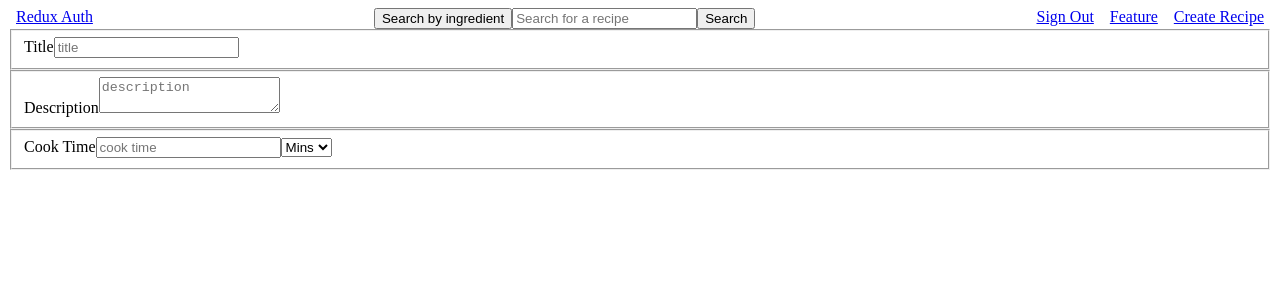
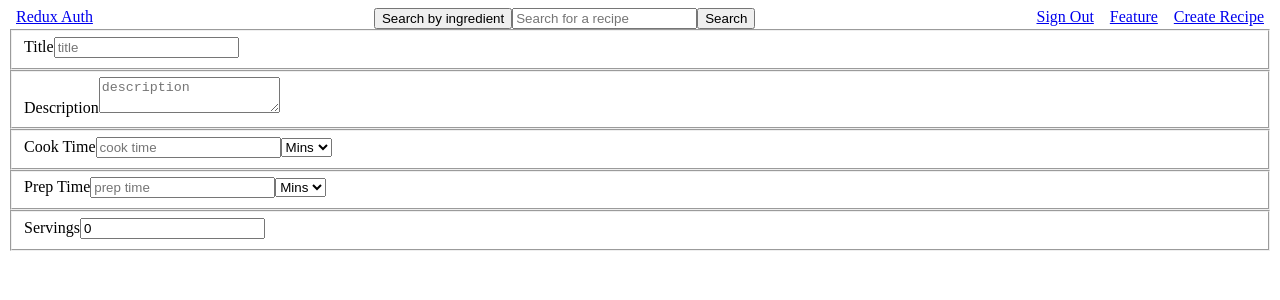
Before and after one commit to seangrant118/recipe-app, a React (Create React App) app in the folder client/: page /createrecipe in a window 1280 px wide. Shown: the top 300 px of the page. Built offline with nearby package versions, Linux system fonts and the light colour scheme; sample sign-in values are in the browser's storage.

Commit message:
preptime servings

```diff
--- a/client/src/components/CreateRecipe.js
+++ b/client/src/components/CreateRecipe.js
@@ -8,7 +8,12 @@ class CreateRecipe extends React.Component {
     cooktime: {
       time: "",
       unit: "Mins"
-    }
+    },
+    preptime: {
+      time: "",
+      unit: "Mins"
+    },
+    servings: 0
   };
   titleChange = e => {
     let title = e.target.value;
@@ -28,16 +33,29 @@ class CreateRecipe extends React.Component {
       cooktime: { ...prevState.cooktime, time }
     }));
   };
-  unitChange = e => {
+  cookUnitChange = e => {
     const unit = e.target.value;
     this.setState(prevState => ({
       cooktime: { ...prevState.cooktime, unit }
     }));
-    // this.setState({
-    //   cooktime: {
-    //     unit
-    //   }
-    // });
+  };
+  prepTimeChange = e => {
+    const time = e.target.value;
+    this.setState(prevState => ({
+      preptime: { ...prevState.preptime, time }
+    }));
+  };
+  prepUnitChange = e => {
+    const unit = e.target.value;
+    this.setState(prevState => ({
+      preptime: { ...prevState.preptime, unit }
+    }));
+  };
+  servingChange = e => {
+    const servings = e.target.value;
+    this.setState({
+      servings
+    });
   };
   render() {
     return (
@@ -71,10 +89,40 @@ class CreateRecipe extends React.Component {
             value={this.state.cooktime.time}
             onChange={this.cookTimeChange}
           />
-          <select value={this.state.cooktime.unit} onChange={this.unitChange}>
+          <select
+            value={this.state.cooktime.unit}
+            onChange={this.cookUnitChange}
+          >
             <option value="Mins">Mins</option>
             <option value="Hrs">Hrs</option>
           </select>
+        </fieldset>
+        <fieldset>
+          <label>Prep Time</label>
+          <input
+            name="prep time"
+            type="number"
+            placeholder="prep time"
+            value={this.state.preptime.time}
+            onChange={this.prepTimeChange}
+          />
+          <select
+            value={this.state.preptime.unit}
+            onChange={this.prepUnitChange}
+          >
+            <option value="Mins">Mins</option>
+            <option value="Hrs">Hrs</option>
+          </select>
+        </fieldset>
+        <fieldset>
+          <label>Servings</label>
+          <input
+            name="servings"
+            type="number"
+            placeholder="0"
+            value={this.state.servings}
+            onChange={this.servingChange}
+          />
         </fieldset>
       </form>
     );
```
